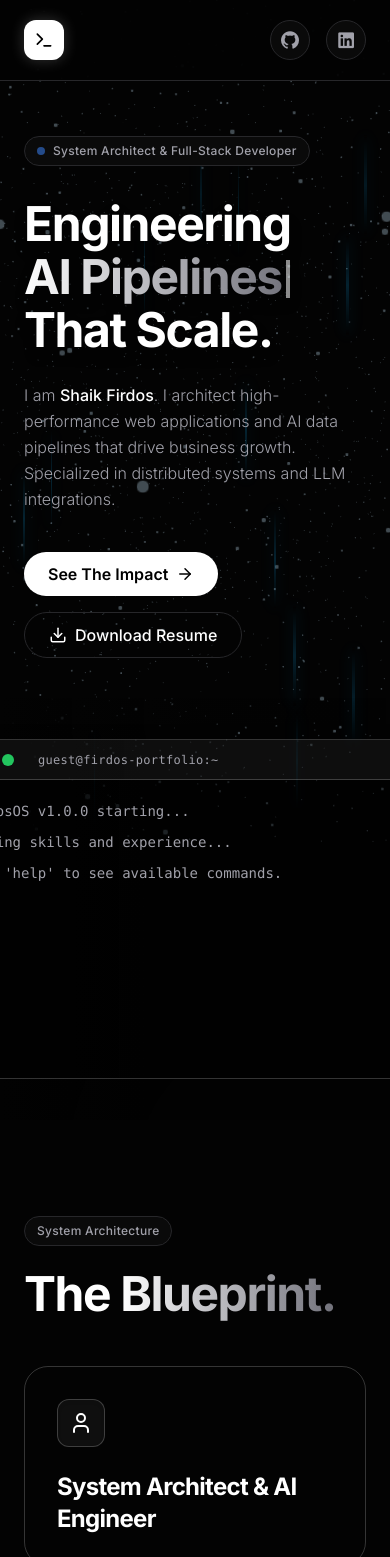
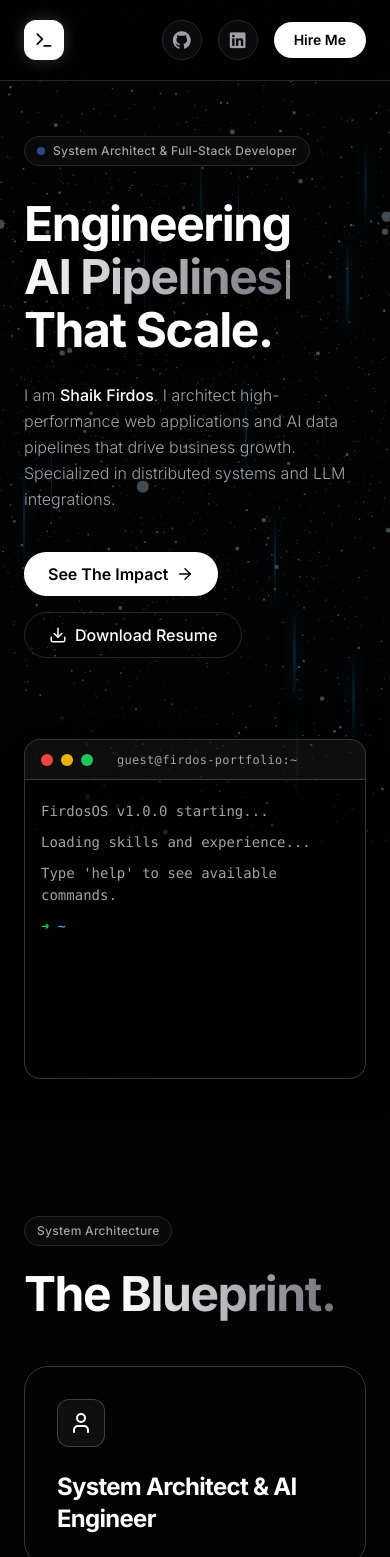
Before and after one commit to SHAIK-FIRDOS-01/Portfolio, a React (Vite) app: page / in a window 390 px wide. Shown: the top 1557 px of the page. Built offline with nearby package versions, Linux system fonts and the light colour scheme.

Commit message:
fix: make terminal responsive and hire me button visible on mobile

```diff
--- a/src/components/Navbar.tsx
+++ b/src/components/Navbar.tsx
@@ -46,7 +46,7 @@ const Navbar: React.FC = () => {
 
             <button
               onClick={() => setIsContactModalOpen(true)}
-              className="spatial-btn hidden sm:flex text-sm px-5 py-2"
+              className="spatial-btn flex text-sm px-5 py-2"
             >
               Hire Me
             </button>
--- a/src/components/TerminalContent.tsx
+++ b/src/components/TerminalContent.tsx
@@ -93,7 +93,7 @@ const TerminalContent: React.FC = () => {
 
   return (
     <div
-      className="w-[500px] h-[340px] bg-black/40 border border-white/20 rounded-2xl overflow-hidden shadow-2xl flex flex-col cursor-text"
+      className="w-full max-w-[500px] h-[340px] bg-black/40 border border-white/20 rounded-2xl overflow-hidden shadow-2xl flex flex-col cursor-text"
       onClick={() => inputRef.current?.focus()}
     >
       {/* Top Bar */}
```
